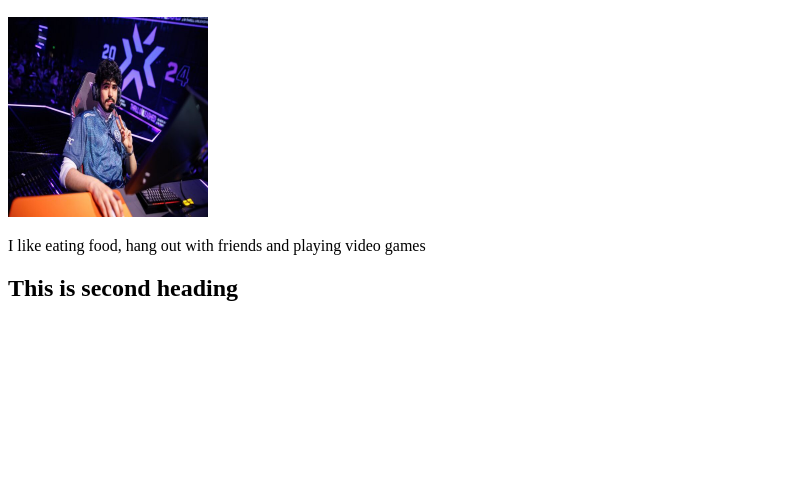
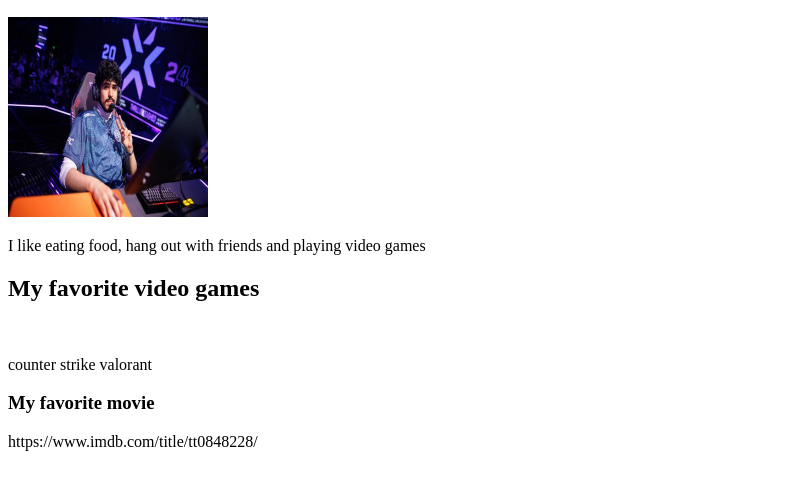
Before and after one commit to Zhichengzhuang/F1ow8, a plain HTML site: page index.html in a window 1280 px wide. Shown: the part 110-600 px from the top of the page, without its empty margins (0-803 px from the left). Drawn offline with Linux system fonts and the light colour scheme.

Commit message:
Update index.html

```diff
--- a/index.html
+++ b/index.html
@@ -8,6 +8,10 @@
     <h2>I am a sophomore at MSU and my major is games and interactive media</h2>
     <img src="aspas.jpg" width="200" height="200">
     <p>I like eating food, hang out with friends and playing video games</p>
-    <h2>This is second heading</h2><br>
+    <h2>My favorite video games</h2><br>
+    <p>counter strike
+        valorant</p>
+    <h3>My favorite movie</h3>
+    <p>https://www.imdb.com/title/tt0848228/</p>
 
 </body>
```
